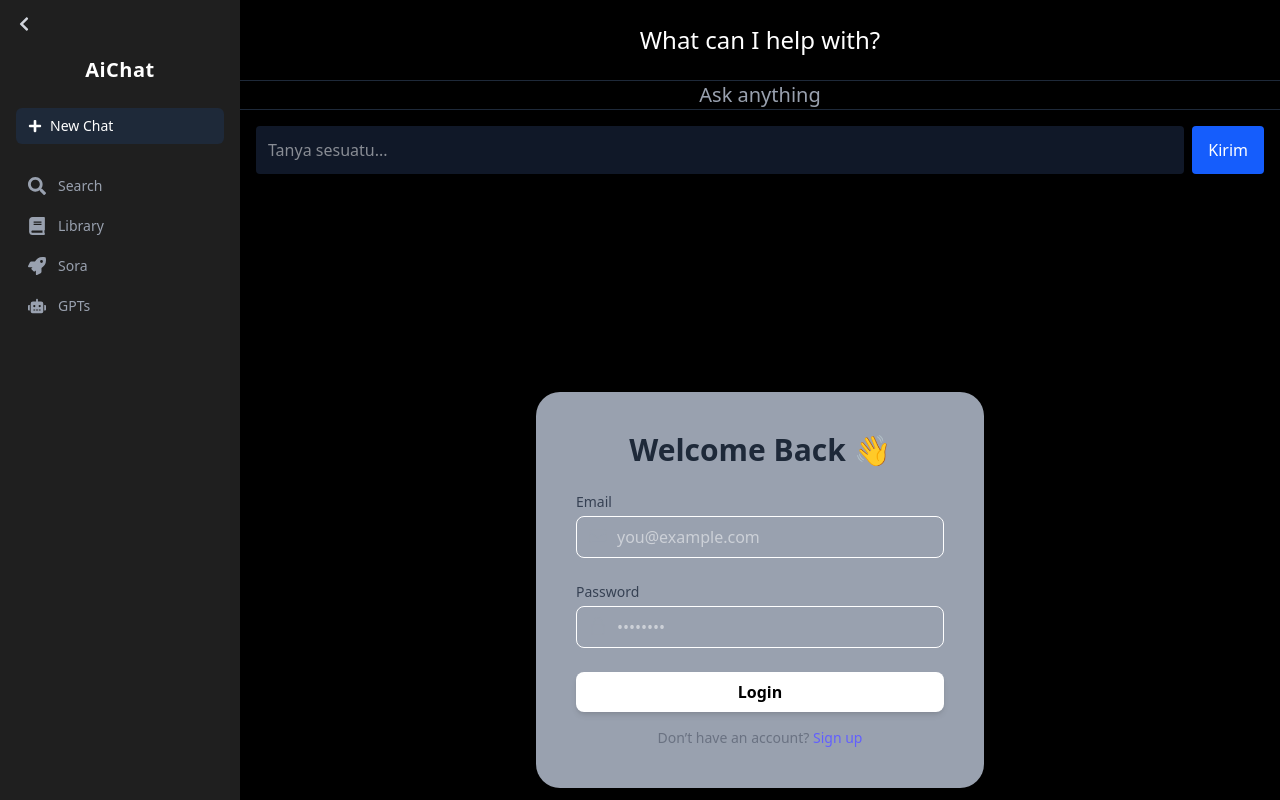
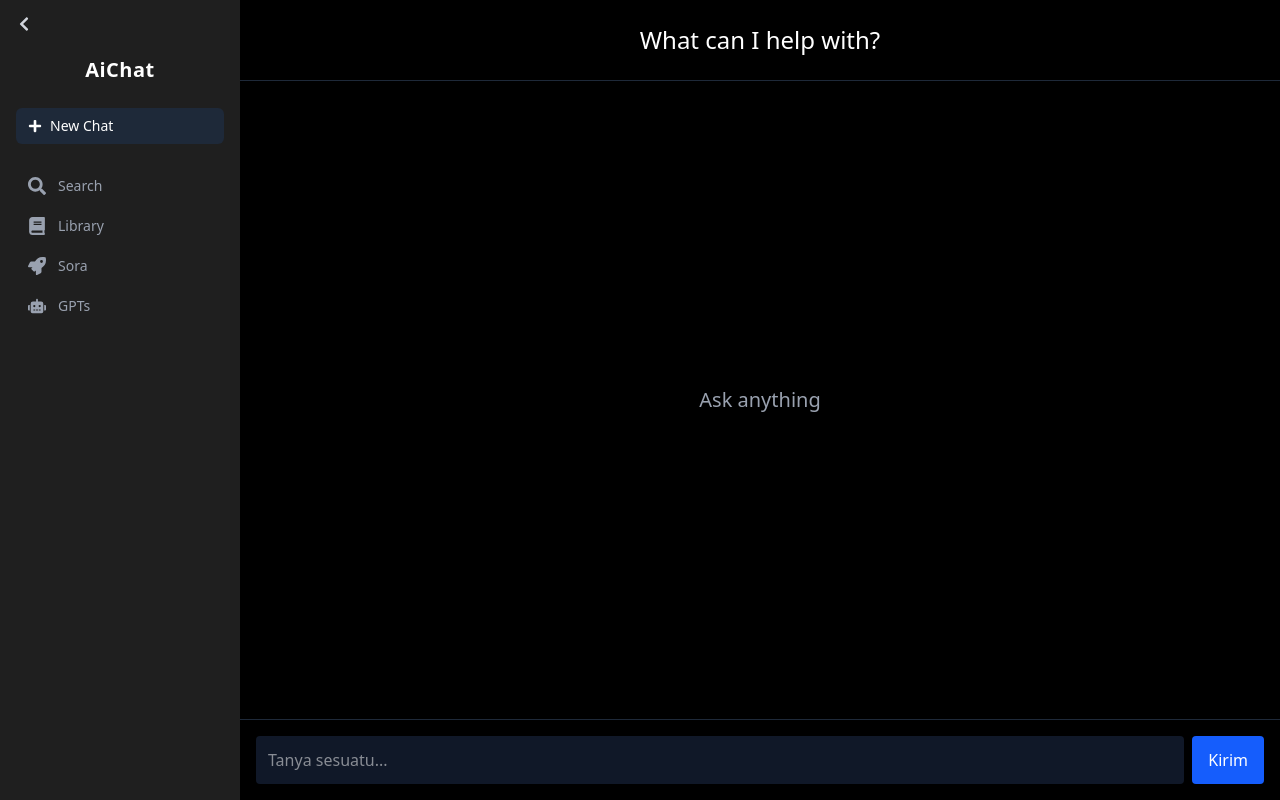
Before and after one commit to Balzkennn/AI-Chat, a React (Vite) app in the folder frontend-ai-chat/: page /chat in a window 1280 px wide. Shown: the top 800 px of the page. Built offline with nearby package versions, Linux system fonts and the light colour scheme.

Commit message:
update ai chat

```diff
--- a/frontend-ai-chat/src/pages/ai-chat/AiChat.jsx
+++ b/frontend-ai-chat/src/pages/ai-chat/AiChat.jsx
@@ -1,7 +1,6 @@
 import React from "react";
 import SideBar from "../../components/SideBar";
 import ChatInput from "../../components/ChatInput";
-import Login from "../login/login";
 
 const AiChat = () => {
   return (
@@ -16,8 +15,6 @@ const AiChat = () => {
 
         {/* Chat input */}
         <ChatInput />
-
-        <Login />
       </div>
     </div>
   );
```
